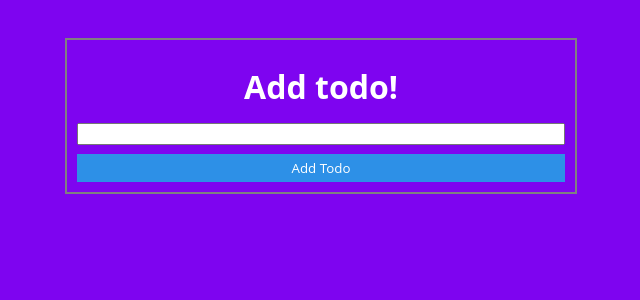
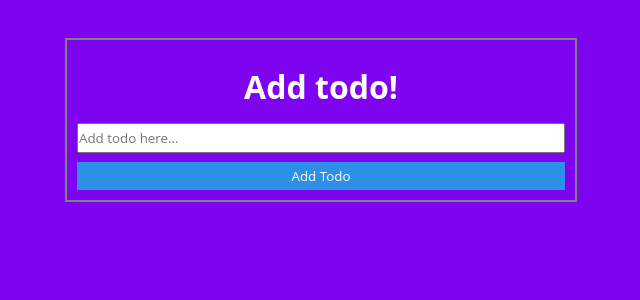
Before and after one commit to AD1121/todo-typescript-app, a React (Create React App) app: page / in a window 1280 px wide. Shown: the top 300 px of the page, without its empty margins (319-959 px from the left). Built offline with nearby package versions, Linux system fonts and the light colour scheme.

Commit message:
Comments and styles added

```diff
--- a/src/components/AddTodo.tsx
+++ b/src/components/AddTodo.tsx
@@ -19,7 +19,7 @@ export const AddTodo = ({ addTodo }: TodoFormProps) => {
 
   return (
     <form onSubmit={handleSubmit}>
-      <input type="text" value={text} onChange={e => setText(e.target.value)} />
+      <input className='add-todo' type="text" value={text} onChange={e => setText(e.target.value)} placeholder='Add todo here...'/>
       <button type="submit">Add Todo</button>
     </form>
   )
```
